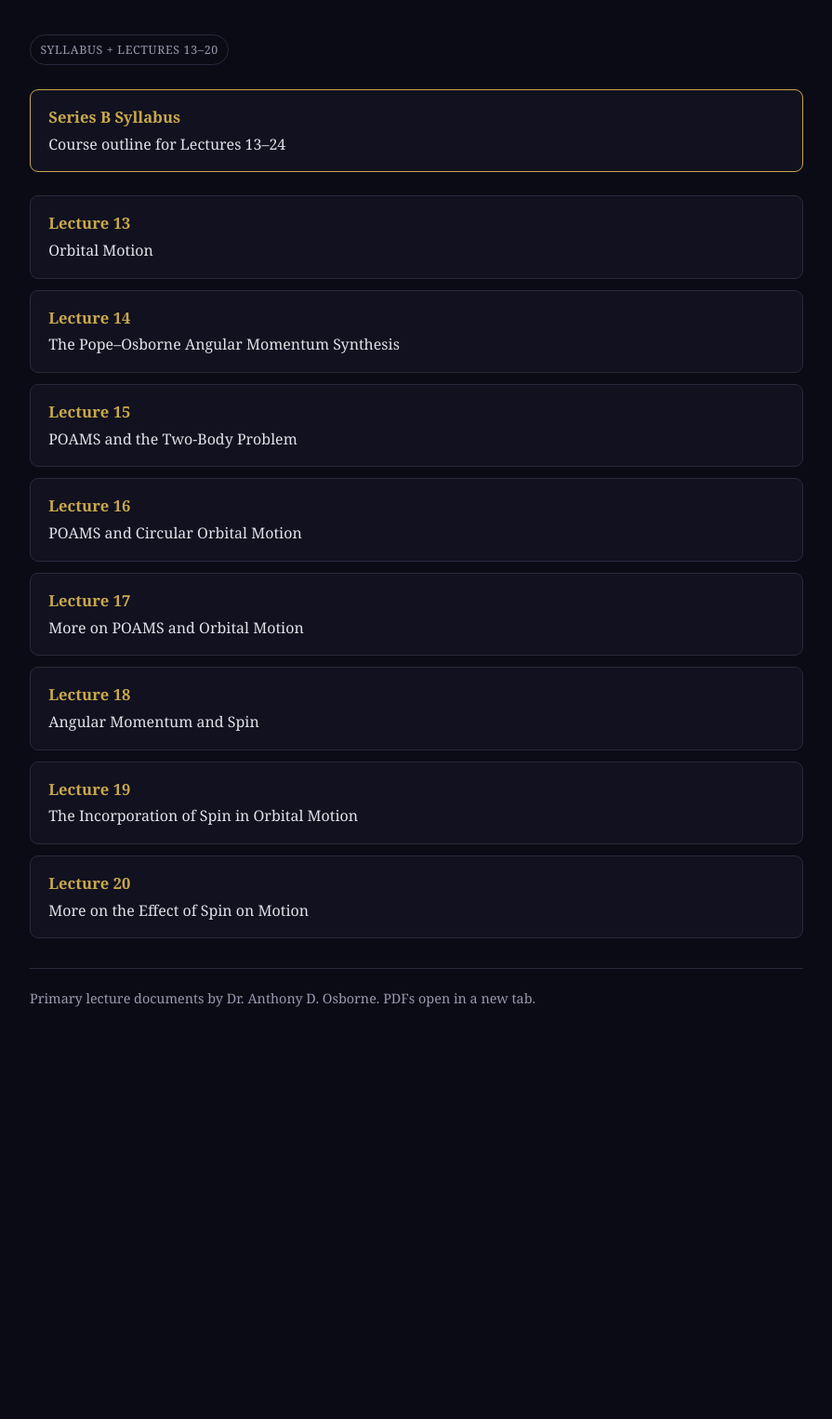
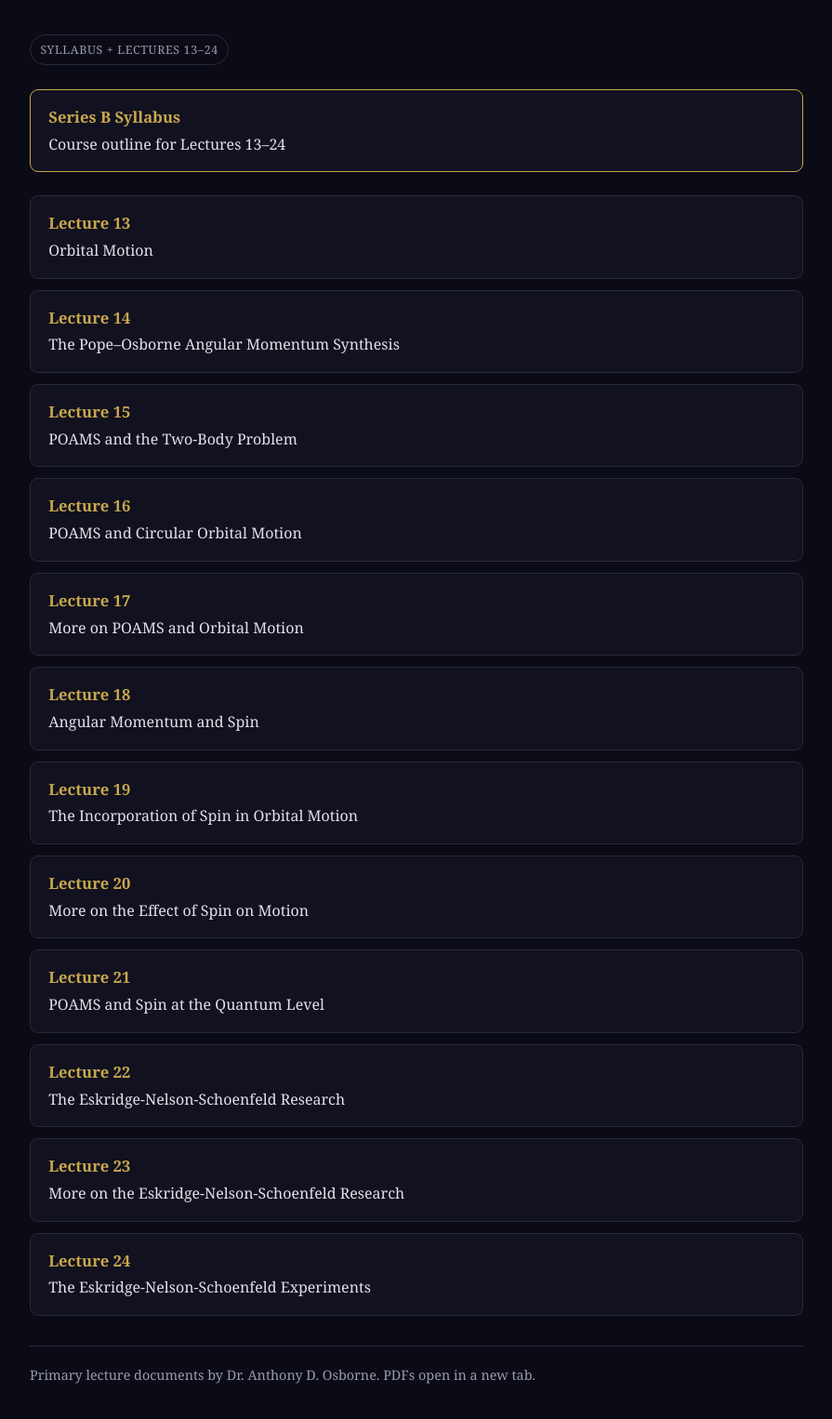
Before and after one commit to cfmilam/nr-poams-exhibits, a plain HTML site: page lectures/series-b.html in a window 1280 px wide. Shown: the part 274-1800 px from the top of the page at 93% size, without its empty margins (192-1087 px from the left). Before the commit the page ends 1453 px from the top, so only its background shows below. Drawn offline with Linux system fonts and the light colour scheme.

Commit message:
Lectures: publish Series B 21–24

```diff
--- a/lectures/series-b.html
+++ b/lectures/series-b.html
@@ -16,7 +16,7 @@
   <p class="kicker">Dr. Anthony D. Osborne</p>
   <h1>Series B Lectures</h1>
   <p class="subtitle">The increasingly mathematical development of POAMS through orbital motion, angular momentum synthesis and two-body dynamics.</p>
-  <p class="series-meta">Syllabus + Lectures 13–20</p>
+  <p class="series-meta">Syllabus + Lectures 13–24</p>
 
   <section class="lecture-list" aria-label="Series B lecture documents">
     <a class="lecture syllabus" href="poams-lectures-series-b-syllabus.pdf" target="_blank" rel="noopener"><strong>Series B Syllabus</strong><span>Course outline for Lectures 13–24</span></a>
@@ -28,6 +28,10 @@
     <a class="lecture" href="poams-lecture-18-angular-momentum-and-spin.pdf" target="_blank" rel="noopener"><strong>Lecture 18</strong><span>Angular Momentum and Spin</span></a>
     <a class="lecture" href="poams-lecture-19-the-incorporation-of-spin-in-orbital-motion.pdf" target="_blank" rel="noopener"><strong>Lecture 19</strong><span>The Incorporation of Spin in Orbital Motion</span></a>
     <a class="lecture" href="poams-lecture-20-more-on-the-effect-of-spin-on-motion.pdf" target="_blank" rel="noopener"><strong>Lecture 20</strong><span>More on the Effect of Spin on Motion</span></a>
+    <a class="lecture" href="poams-lecture-21-poams-and-spin-at-the-quantum-level.pdf" target="_blank" rel="noopener"><strong>Lecture 21</strong><span>POAMS and Spin at the Quantum Level</span></a>
+    <a class="lecture" href="poams-lecture-22-the-eskridge-nelson-schoenfeld-research.pdf" target="_blank" rel="noopener"><strong>Lecture 22</strong><span>The Eskridge-Nelson-Schoenfeld Research</span></a>
+    <a class="lecture" href="poams-lecture-23-more-on-the-eskridge-nelson-schoenfeld-research.pdf" target="_blank" rel="noopener"><strong>Lecture 23</strong><span>More on the Eskridge-Nelson-Schoenfeld Research</span></a>
+    <a class="lecture" href="poams-lecture-24-the-eskridge-nelson-schoenfeld-experiments.pdf" target="_blank" rel="noopener"><strong>Lecture 24</strong><span>The Eskridge-Nelson-Schoenfeld Experiments</span></a>
   </section>
 
   <p class="note">Primary lecture documents by Dr. Anthony D. Osborne. PDFs open in a new tab.</p>
```
Also changed, not shown: lectures/index.html (+1 -1 lines), 4 other files.
